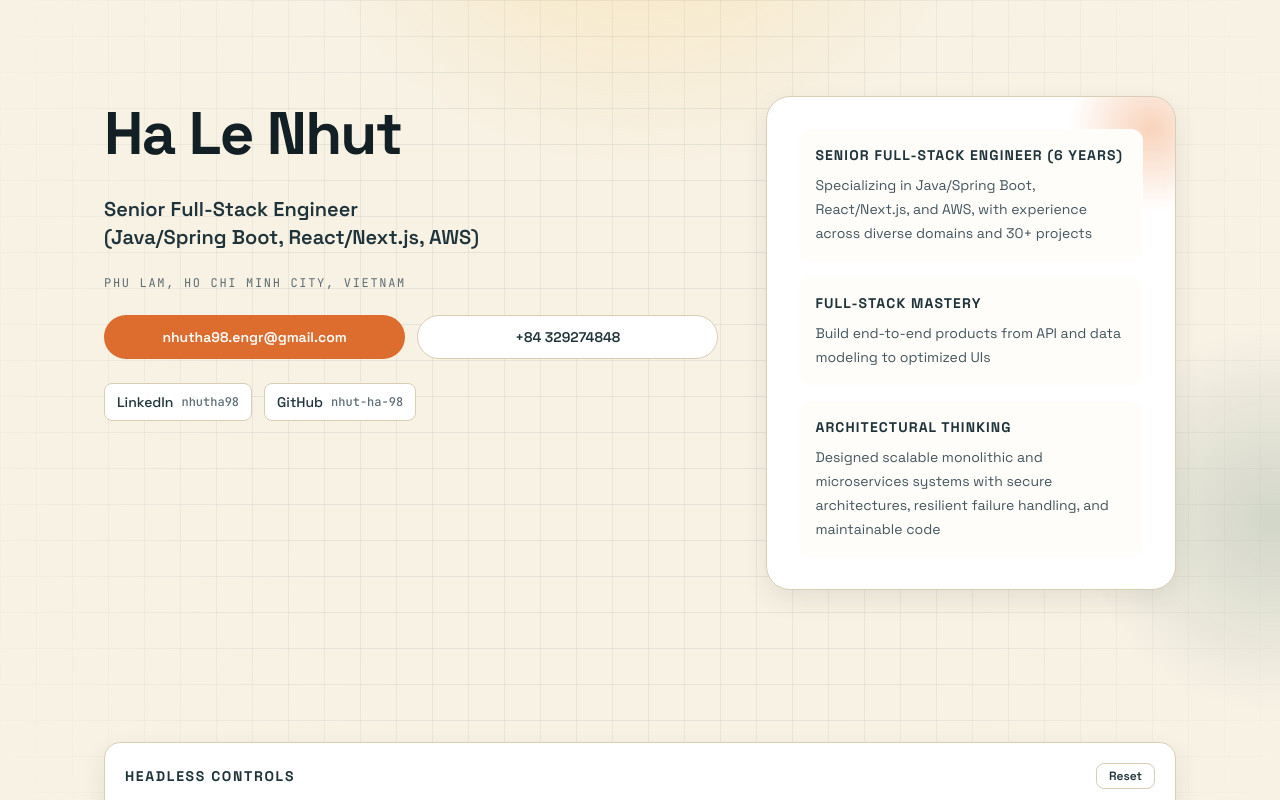
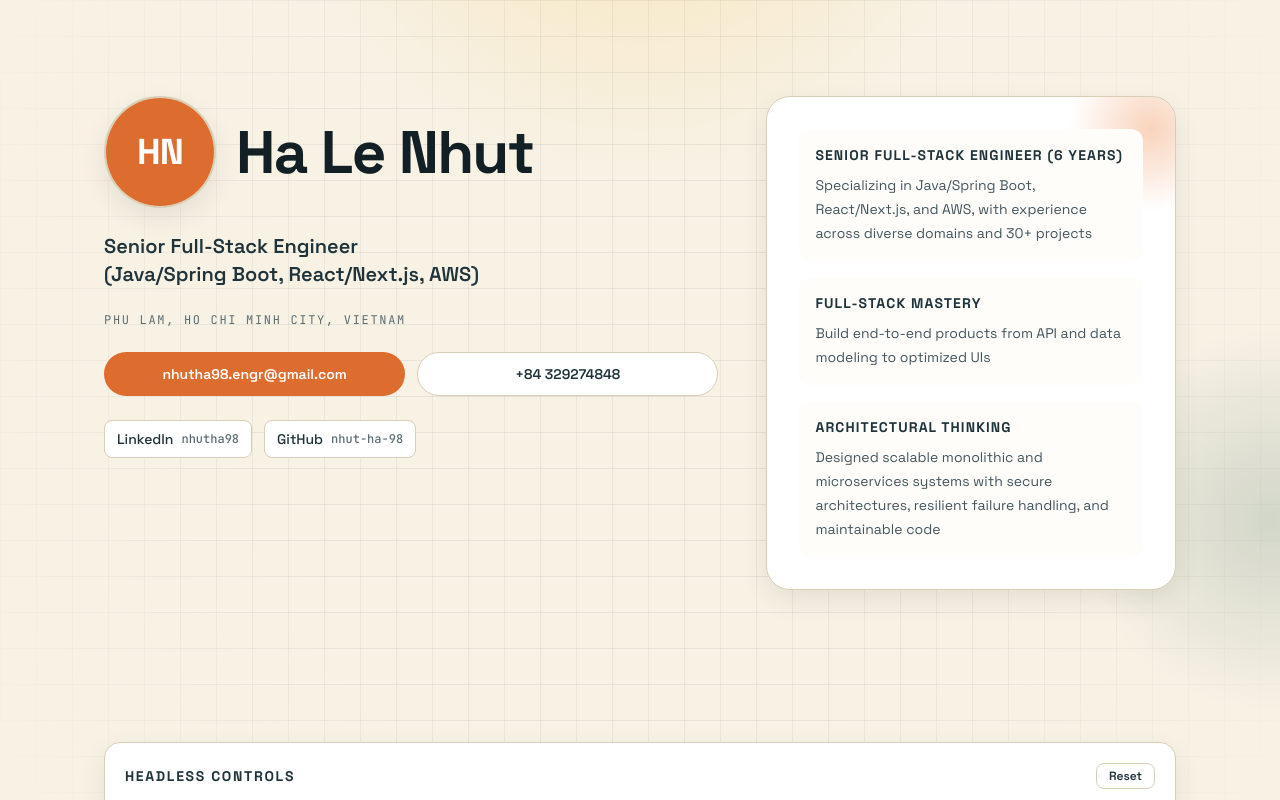
Before and after one commit to nhut-ha-98/nhutha-portfolio, a Next.js app: page / in a window 1280 px wide. Shown: the top 800 px of the page. Built offline with nearby package versions, Linux system fonts and the light colour scheme.

Commit message:
feat: add AvatarView component and integrate into HeroView for enhanced profile display

```diff
--- a/components/headless/HeroSection.tsx
+++ b/components/headless/HeroSection.tsx
@@ -13,6 +13,7 @@ export function HeroSection() {
         location={data.cv.location}
         email={data.cv.email}
         phone={data.cv.phone}
+        photo={data.cv.photo}
         social={data.cv.social_networks}
         about={aboutItems}
       />
--- /dev/null
+++ b/components/ui/AvatarView.tsx
@@ -0,0 +1,42 @@
+interface AvatarViewProps {
+  name: string;
+  src?: string | null;
+  size?: "sm" | "md" | "lg";
+}
+
+const sizeMap = {
+  sm: { wrapper: "h-12 w-12", text: "text-lg" },
+  md: { wrapper: "h-20 w-20", text: "text-2xl" },
+  lg: { wrapper: "h-28 w-28", text: "text-4xl" },
+};
+
+function initials(name: string): string {
+  const words = name.trim().split(/\s+/);
+  if (words.length === 1) return words[0].slice(0, 2).toUpperCase();
+  return (words[0][0] + words[words.length - 1][0]).toUpperCase();
+}
+
+export function AvatarView({ name, src, size = "lg" }: AvatarViewProps) {
+  const { wrapper, text } = sizeMap[size];
+
+  return (
+    <div
+      aria-label={name}
+      className={`relative shrink-0 overflow-hidden rounded-full border-2 border-[var(--line)] shadow-[var(--shadow-card)] ${wrapper}`}
+    >
+      {src ? (
+        // eslint-disable-next-line @next/next/no-img-element
+        <img src={src} alt={name} className="h-full w-full object-cover" />
+      ) : (
+        <div className="flex h-full w-full items-center justify-center bg-[var(--accent)]">
+          <span
+            aria-hidden
+            className={`select-none font-black leading-none tracking-tight text-white ${text}`}
+          >
+            {initials(name)}
+          </span>
+        </div>
+      )}
+    </div>
+  );
+}
--- a/components/ui/HeroView.tsx
+++ b/components/ui/HeroView.tsx
@@ -1,3 +1,4 @@
+import { AvatarView } from "@/components/ui/AvatarView";
 import type { AboutMe, Socialnetwork } from "@/data/rendercv";
 
 interface HeroViewProps {
@@ -6,6 +7,7 @@ interface HeroViewProps {
   location: string;
   email: string;
   phone: string;
+  photo?: string | null;
   social: Socialnetwork[];
   about: AboutMe[];
 }
@@ -28,6 +30,7 @@ export function HeroView({
   location,
   email,
   phone,
+  photo,
   social,
   about,
 }: HeroViewProps) {
@@ -36,9 +39,12 @@ export function HeroView({
   return (
     <div className="grid gap-8 lg:grid-cols-[1.2fr_0.8fr] lg:gap-12">
       <article className="space-y-6">
-        <h1 className="text-balance text-4xl font-black leading-tight tracking-tight text-[var(--ink)] sm:text-5xl lg:text-6xl">
-          {name}
-        </h1>
+        <div className="flex items-center gap-5">
+          <AvatarView name={name} src={photo} size="lg" />
+          <h1 className="text-balance text-4xl font-black leading-tight tracking-tight text-[var(--ink)] sm:text-5xl lg:text-6xl">
+            {name}
+          </h1>
+        </div>
         <p className="text-balance text-lg font-semibold text-[var(--ink-soft)] sm:text-xl">
           {headline}
         </p>
```
Also changed, not shown: 2 other files (tests, documents, lock files or other folders).
